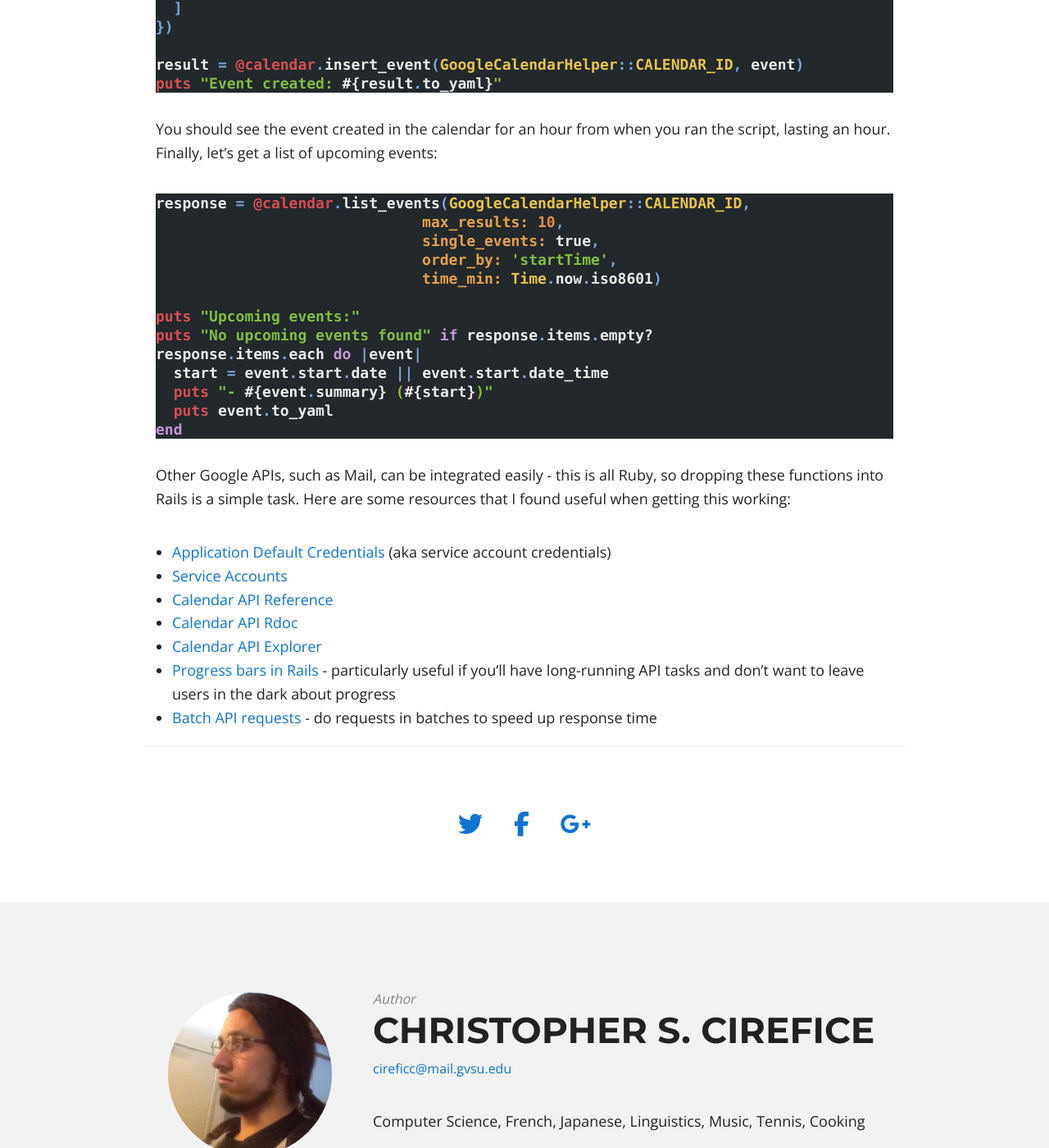
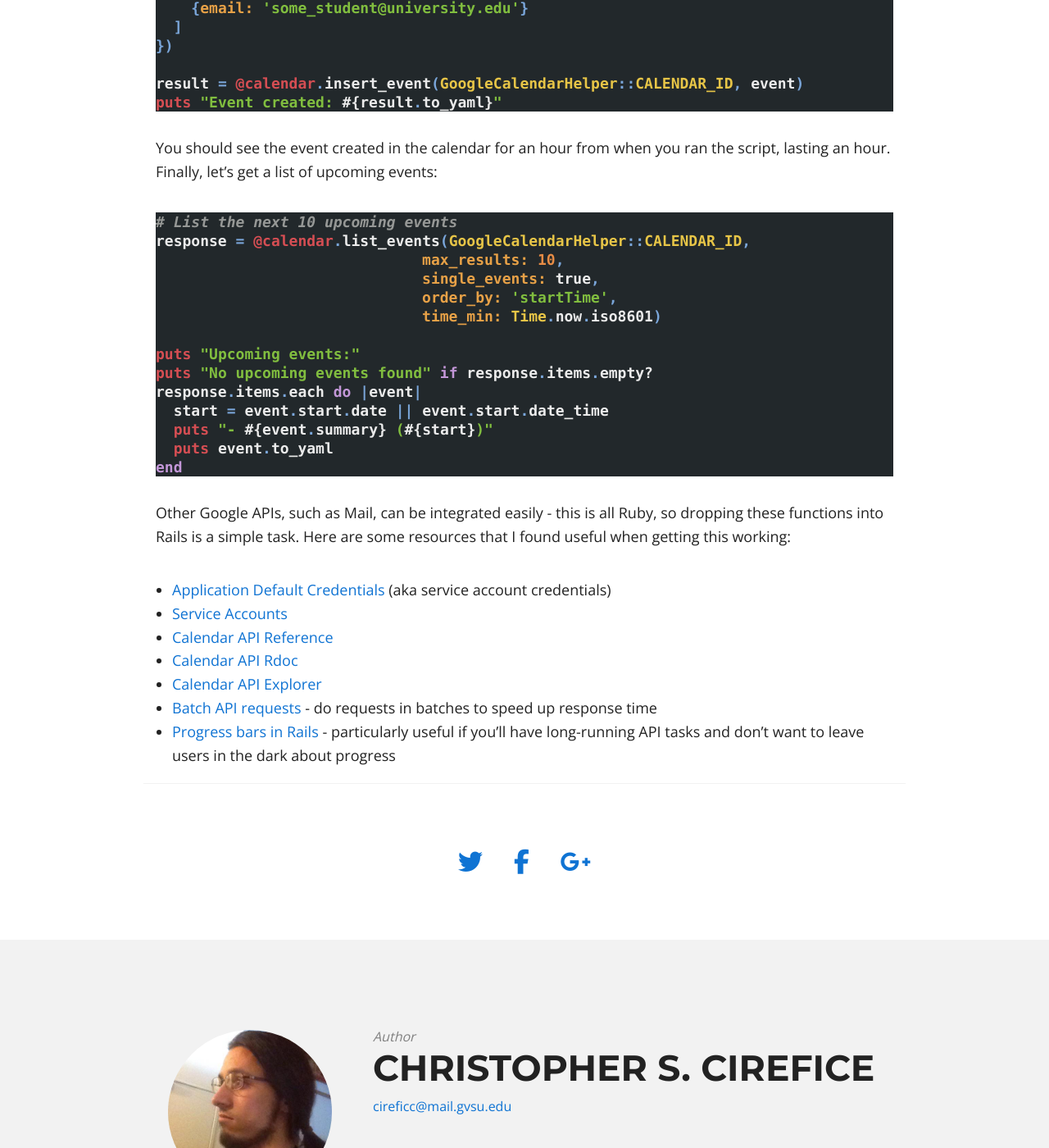
Before and after one commit to cireficc/cireficc.github.io, a Jekyll site: the page built from _posts/2016-01-18-integrating-rails-with-google-apis.md, in a window 1280 px wide and 1400 px high, scrolled down 5127 px. Shown: the whole window at 82% size. Built offline with Jekyll 4.4.1, drawn with Linux system fonts in a browser that asks for light colours; nearby versions of some CDN libraries; library files that are not in the unit come from our copies; some of the changed text lies outside the part shown.

Commit message:
Typo, add comments, re-arrange resources list

```diff
--- a/_posts/2016-01-18-integrating-rails-with-google-apis.md
+++ b/_posts/2016-01-18-integrating-rails-with-google-apis.md
@@ -58,7 +58,7 @@ and then immediately head over to the [Google developer console](https://console
 
 - **Create service account** - click the pretty blue button!
 	- Name your service account whatever you want (e.g. *api-service*)
-	- Check the box for *Furnish a new private key, and make the key type JSON
+	- Check the box for *Furnish a new private key*, and make the key type JSON
 	- Click *Create*
 
 	![Download]({{ site.url }}/images/integrating-rails-with-google-apis/create-service-account.png)
@@ -166,6 +167,7 @@ puts "Event created: #{result.to_yaml}"
 You should see the event created in the calendar for an hour from when you ran the script, lasting an hour. Finally, let's get a list of upcoming events:
 
 {% highlight ruby lineanchors %}
+# List the next 10 upcoming events
 response = @calendar.list_events(GoogleCalendarHelper::CALENDAR_ID,
                               max_results: 10,
                               single_events: true,
@@ -188,8 +190,8 @@ Other Google APIs, such as Mail, can be integrated easily - this is all Ruby, so
  - [Calendar API Reference](https://developers.google.com/google-apps/calendar/v3/reference)
  - [Calendar API Rdoc](http://www.rubydoc.info/github/google/google-api-ruby-client/Google/Apis/CalendarV3)
  - [Calendar API Explorer](https://developers.google.com/apis-explorer/?hl=en_US#p/calendar/v3)
+ - [Batch API requests](https://developers.google.com/google-apps/calendar/batch) - do requests in batches to speed up response time
  - [Progress bars in Rails](https://infinum.co/the-capsized-eight/articles/progress-bar-in-rails) - particularly useful if you'll have long-running API tasks and don't want to leave users in the dark about progress
- - [Batch API requests](https://developers.google.com/google-apps/calendar/batch) - do requests in batches to speed up response time
 
 *[MLL]: Modern Languages and Literatures
 *[GVSU]: Grand Valley State University
```
Also changed, not shown: other parts of _posts/2016-01-18-integrating-rails-with-google-apis.md (+1 -0 lines).
